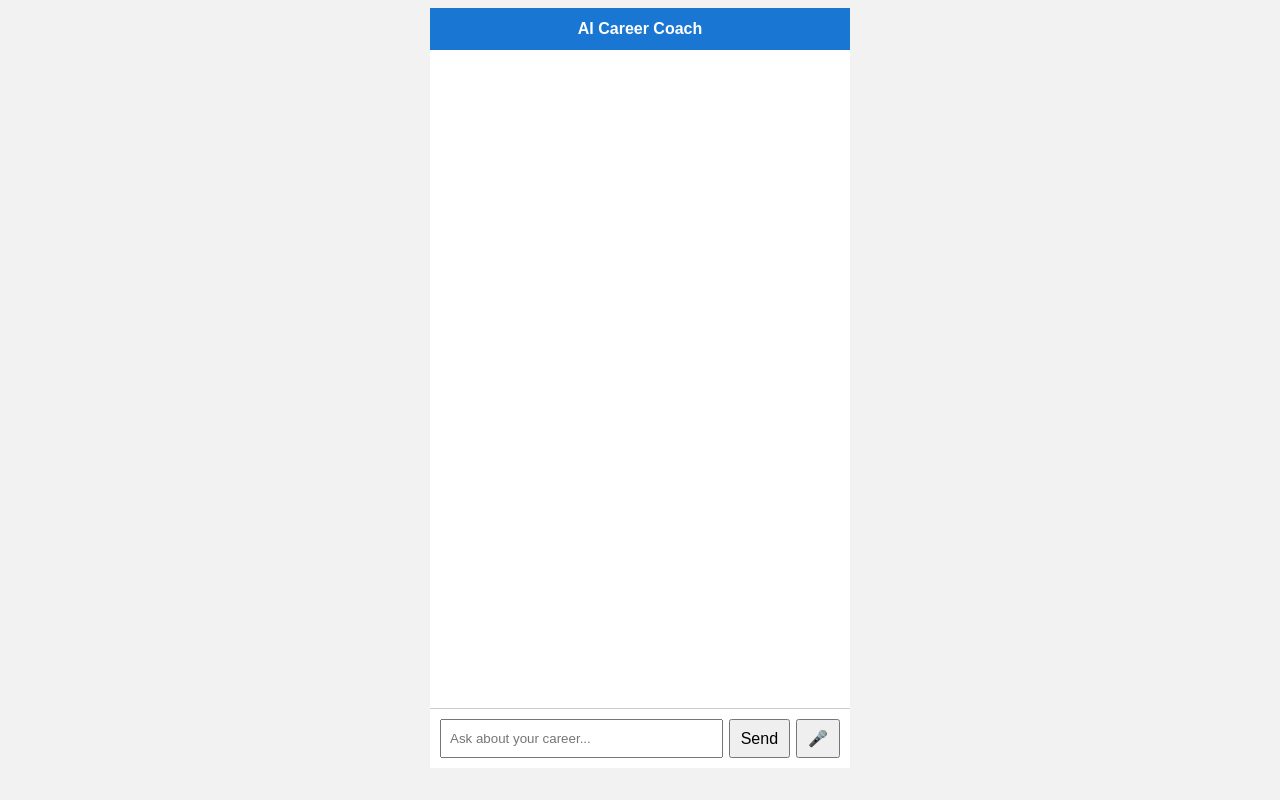
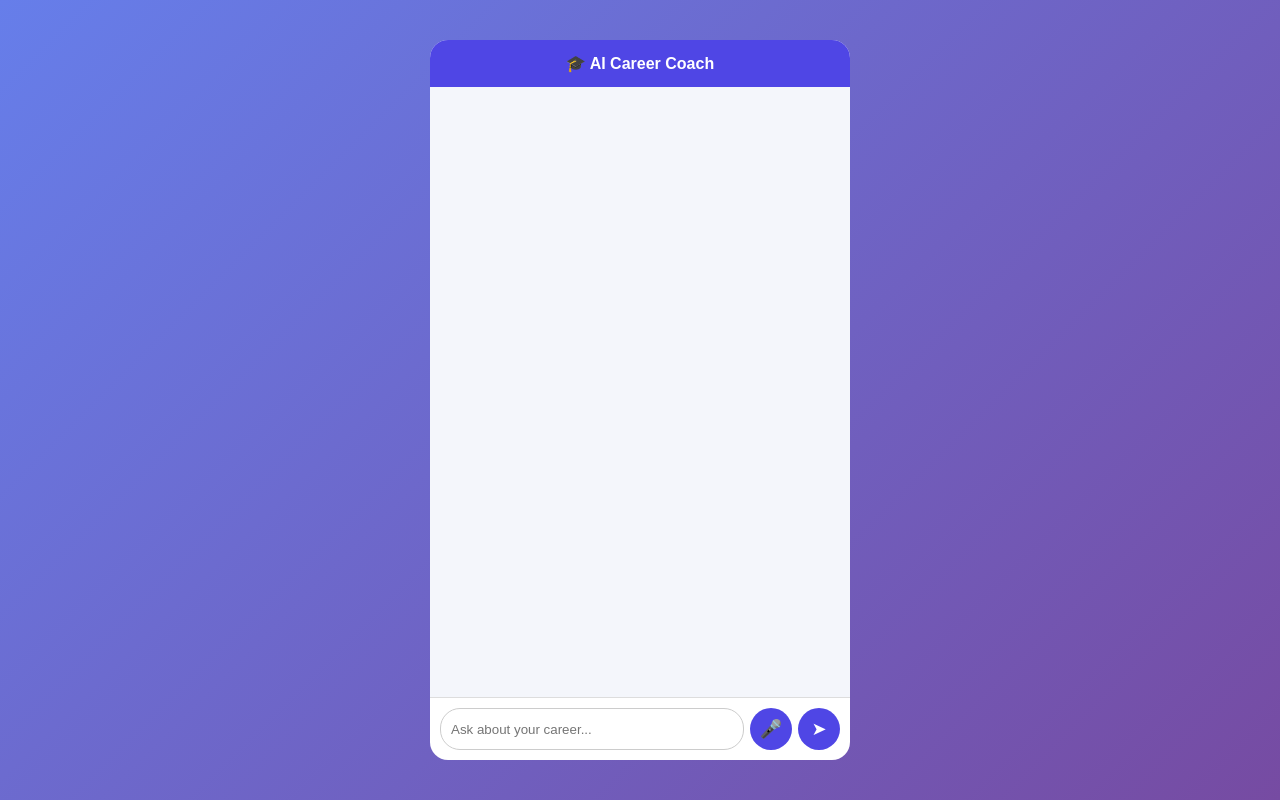
Before and after one commit to durga-0912/AI_Career_Coach, a Flask app: page / in a window 1280 px wide. Run offline with Flask 3, Linux system fonts and the light colour scheme.

Commit message:
Final UI with mic

```diff
--- a/static/script.js
+++ b/static/script.js
@@ -2,16 +2,16 @@ const chatBox = document.getElementById("chatBox");
 const userInput = document.getElementById("userInput");
 const micBtn = document.getElementById("micBtn");
 
-// Add message to chat
+// add message
 function addMessage(text, sender) {
     const div = document.createElement("div");
-    div.className = sender === "user" ? "user-msg" : "bot-msg";
+    div.className = sender === "user" ? "message user" : "message bot";
     div.innerText = text;
     chatBox.appendChild(div);
     chatBox.scrollTop = chatBox.scrollHeight;
 }
 
-// Send message
+// send message
 function sendMessage() {
     const msg = userInput.value.trim();
     if (!msg) return;
@@ -25,12 +25,10 @@ function sendMessage() {
         body: JSON.stringify({ message: msg })
     })
     .then(res => res.json())
-    .then(data => {
-        addMessage(data.reply, "bot");
-    });
+    .then(data => addMessage(data.reply, "bot"));
 }
 
-// 🎤 MIC – Speech to Text (STABLE VERSION)
+// 🎤 MIC (FINAL STABLE VERSION)
 if (window.SpeechRecognition || window.webkitSpeechRecognition) {
     const SpeechRecognition =
         window.SpeechRecognition || window.webkitSpeechRecognition;
@@ -46,17 +44,16 @@ if (window.SpeechRecognition || window.webkitSpeechRecognition) {
     };
 
     recognition.onresult = (event) => {
-        const text = event.results[0][0].transcript;
-        userInput.value = text;
+        userInput.value = event.results[0][0].transcript;
         micBtn.innerText = "🎤";
     };
 
     recognition.onerror = () => {
         micBtn.innerText = "🎤";
-        alert("Mic permission deny pannirukanga. Allow pannu.");
+        alert("Mic permission allow pannu (browser top-la)");
     };
 } else {
     micBtn.onclick = () => {
-        alert("Mic not supported in this browser. Use Chrome.");
+        alert("Mic support illa. Chrome / Edge use pannu.");
     };
 }
--- a/static/style.css
+++ b/static/style.css
@@ -1,63 +1,83 @@
+* { box-sizing: border-box; }
+
 body {
+    margin: 0;
     font-family: Arial, sans-serif;
-    background: #f2f2f2;
+    background: linear-gradient(135deg, #667eea, #764ba2);
+    height: 100vh;
+    display: flex;
+    justify-content: center;
+    align-items: center;
 }
 
-.chat-container {
+.app {
+    width: 100%;
     max-width: 420px;
-    margin: auto;
-    height: 95vh;
+    height: 90vh;
     background: white;
+    border-radius: 18px;
     display: flex;
     flex-direction: column;
+    overflow: hidden;
 }
 
-.header {
-    background: #1976d2;
+.top-bar {
+    background: #4f46e5;
     color: white;
-    padding: 12px;
+    padding: 14px;
     text-align: center;
     font-weight: bold;
 }
 
-.chat-box {
+.messages {
     flex: 1;
-    padding: 10px;
+    padding: 12px;
     overflow-y: auto;
+    background: #f4f6fb;
 }
 
-.user-msg {
-    background: #1976d2;
-    color: white;
-    padding: 8px;
-    margin: 6px;
-    border-radius: 8px;
-    text-align: right;
+.message {
+    max-width: 75%;
+    padding: 10px 14px;
+    margin-bottom: 10px;
+    border-radius: 16px;
+    line-height: 1.4;
 }
 
-.bot-msg {
-    background: #e0e0e0;
-    padding: 8px;
-    margin: 6px;
-    border-radius: 8px;
-    line-height: 1.5;
+.user {
+    background: #4f46e5;
+    color: white;
+    margin-left: auto;
+}
+
+.bot {
+    background: #e5e7eb;
+    color: #111;
+    margin-right: auto;
     white-space: pre-line;
 }
 
-.input-area {
+.input-bar {
     display: flex;
     gap: 6px;
     padding: 10px;
-    border-top: 1px solid #ccc;
+    border-top: 1px solid #ddd;
 }
 
-input {
+.input-bar input {
     flex: 1;
-    padding: 8px;
+    padding: 10px;
+    border-radius: 20px;
+    border: 1px solid #ccc;
 }
 
-button {
-    padding: 8px 10px;
+.input-bar button {
+    border: none;
+    border-radius: 50%;
+    width: 42px;
+    height: 42px;
+    background: #4f46e5;
+    color: white;
+    font-size: 18px;
     cursor: pointer;
-    font-size: 16px;
 }
--- a/templates/index.html
+++ b/templates/index.html
@@ -8,19 +8,15 @@
 </head>
 <body>
 
-<div class="chat-container">
-    <div class="header">AI Career Coach</div>
+<div class="app">
+    <div class="top-bar">🎓 AI Career Coach</div>
 
-    <div id="chatBox" class="chat-box"></div>
+    <div id="chatBox" class="messages"></div>
 
-    <div class="input-area">
+    <div class="input-bar">
         <input type="text" id="userInput" placeholder="Ask about your career..." />
-        <button onclick="sendMessage()">Send</button>
-
-        <!-- 🎤 MIC BUTTON -->
-        <button id="micBtn" title="Speak">
-            🎤
-        </button>
+        <button id="micBtn">🎤</button>
+        <button onclick="sendMessage()">➤</button>
     </div>
 </div>
 
```
